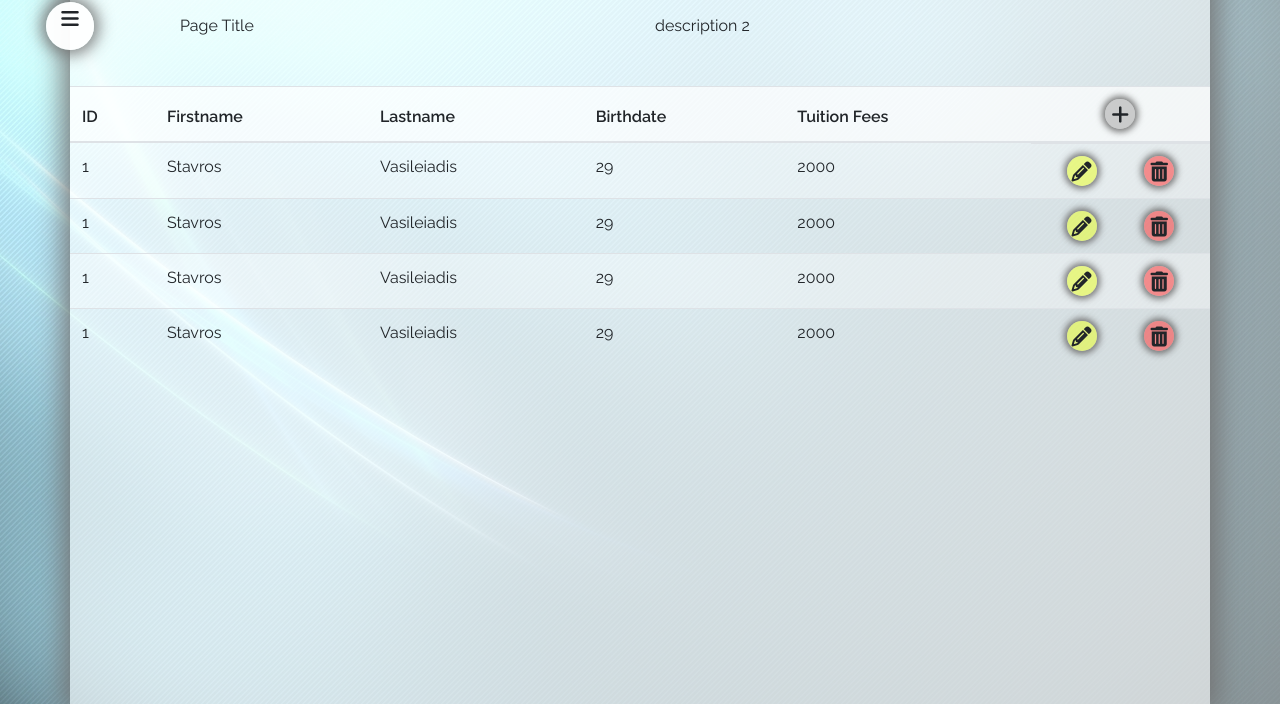
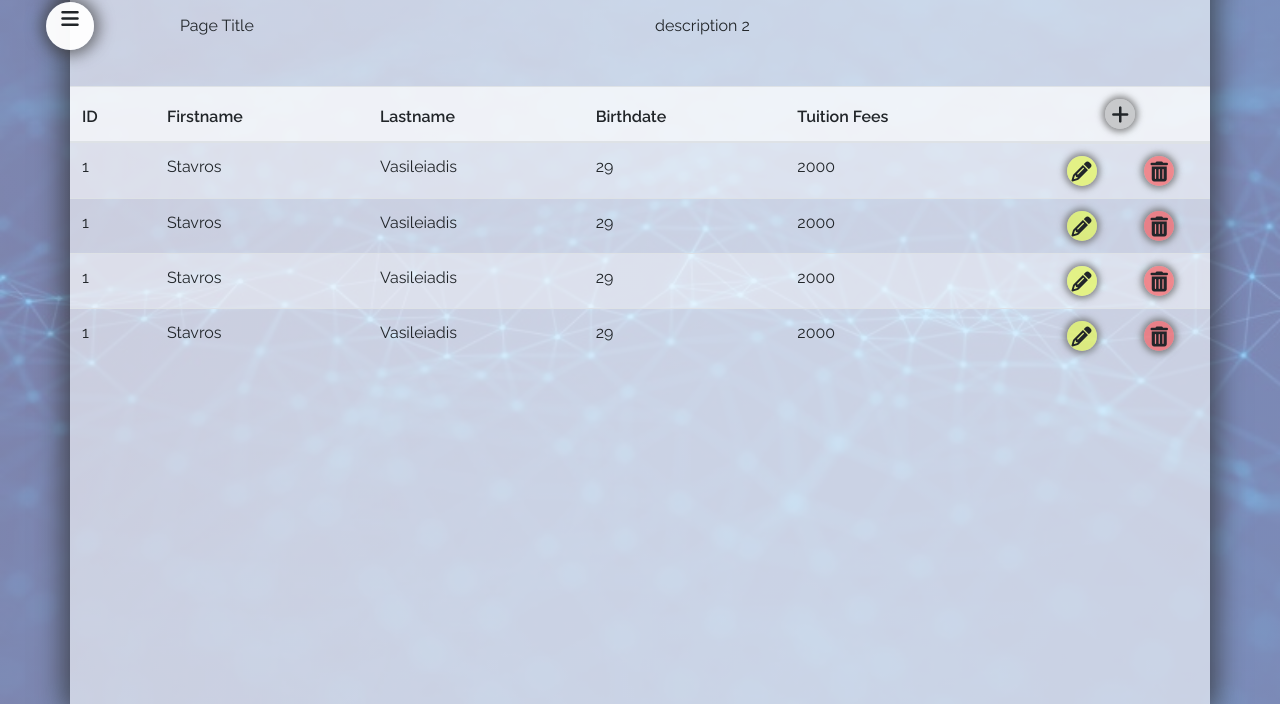
Before and after one commit to sssstavrossss/CB11CSharp--Project2, a plain HTML site: page Web/index.html in a window 1280 px wide. Shown: the part 96-800 px from the top of the page. Drawn offline with nearby package versions, Linux system fonts and the light colour scheme.

Commit message:
minor css updates

```diff
--- a/Web/assets/css/custom.css
+++ b/Web/assets/css/custom.css
@@ -1,14 +1,14 @@
 body {
     font-family: 'Raleway', sans-serif !important;
     min-height: 100%;
-    background: linear-gradient(to right, rgba(255, 255, 255, .15), rgba(255, 255, 255, .44)), url(/Web/img/custom/blurred-web-backgrounds.jpg);
+    background: linear-gradient(to right, rgba(189, 196, 255, 0.66), rgba(187, 194, 255, 0.66)), url(/Web/img/custom/bigstock-Data-Technology.jpg);
     background-size: cover;
 }
 
 .main-container {
     min-height: 100vh;
     background-color: rgba(255, 255, 255, .60);
-    box-shadow: 0px 0px 25px 8px rgba(112,112,112,0.9);
+    box-shadow: 0px 0px 25px 8px rgba(39, 39, 39, 0.66);
     position: relative;
 }
 
@@ -28,14 +28,14 @@ h2 {
     width: 48px;
     border-radius: 50%;
     background-color: rgba(255, 255, 255, .96);
-    box-shadow: 0px 0px 15px 5px rgba(112,112,112,0.85);
+    box-shadow: 0px 0px 15px 5px rgba(58, 58, 58, 0.66);
     transform: translateX(-50%);
     transition: 0.33s;
     cursor: pointer;
 }
 
     .side-btn:hover {
-        box-shadow: 0px 0px 7px 3px rgba(112,112,112,0.92);
+        box-shadow: 0px 0px 7px 3px rgba(31, 31, 31, 0.77);
         transform: scale(1.15) translateX(-45%);
     }
 
@@ -117,12 +117,12 @@ tbody > tr > td > div, thead > tr > th > div {
     width: 30px;
     height: 30px;
     border-radius: 50%;
-    box-shadow: 0px 0px 6px 3px rgba(112,112,112,0.92);
+    box-shadow: 0px 0px 6px 3px rgba(112,112,112,0.77);
     transition: 0.3s;
 }
 
     tbody > tr > td > div:hover, thead > tr > th > div:hover {
-        box-shadow: 0px 0px 3px 1px rgba(72, 72, 72, 0.95);
+        box-shadow: 0px 0px 3px 1px rgba(72, 72, 72, 0.90);
         transform: scale(1.26);
     }
 
```
Also changed, not shown: Web/img/custom/bigstock-Data-Technology.jpg (added).
